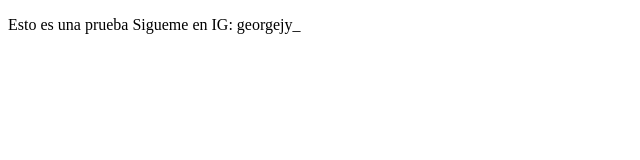
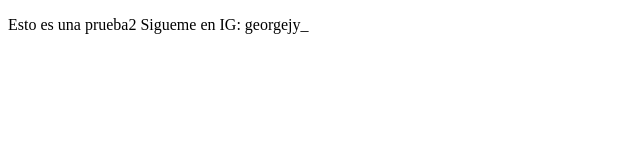
Before and after one commit to GeorgeJY16/PDemoCPrework, a plain HTML site: page index.html in a window 1280 px wide. Shown: the full height of the page, 0-640 px from the left. Drawn offline with Linux system fonts and the light colour scheme.

Commit message:
first commit

```diff
--- a/index.html
+++ b/index.html
@@ -8,7 +8,7 @@
 </head>
 <body>
     <p>
-        Esto es una prueba
+        Esto es una prueba2
         Sigueme en IG: georgejy_
     </p>
 </body>
```
